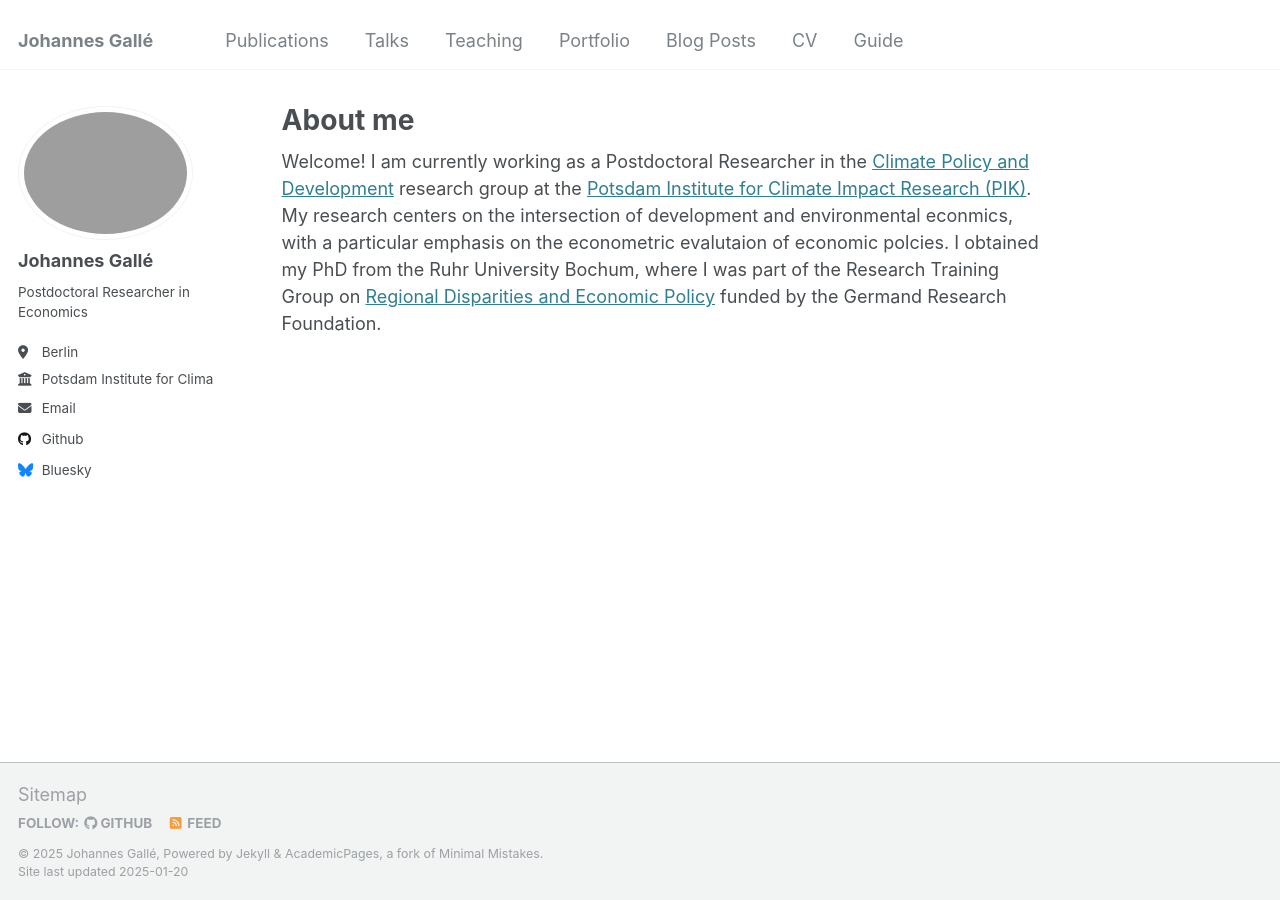
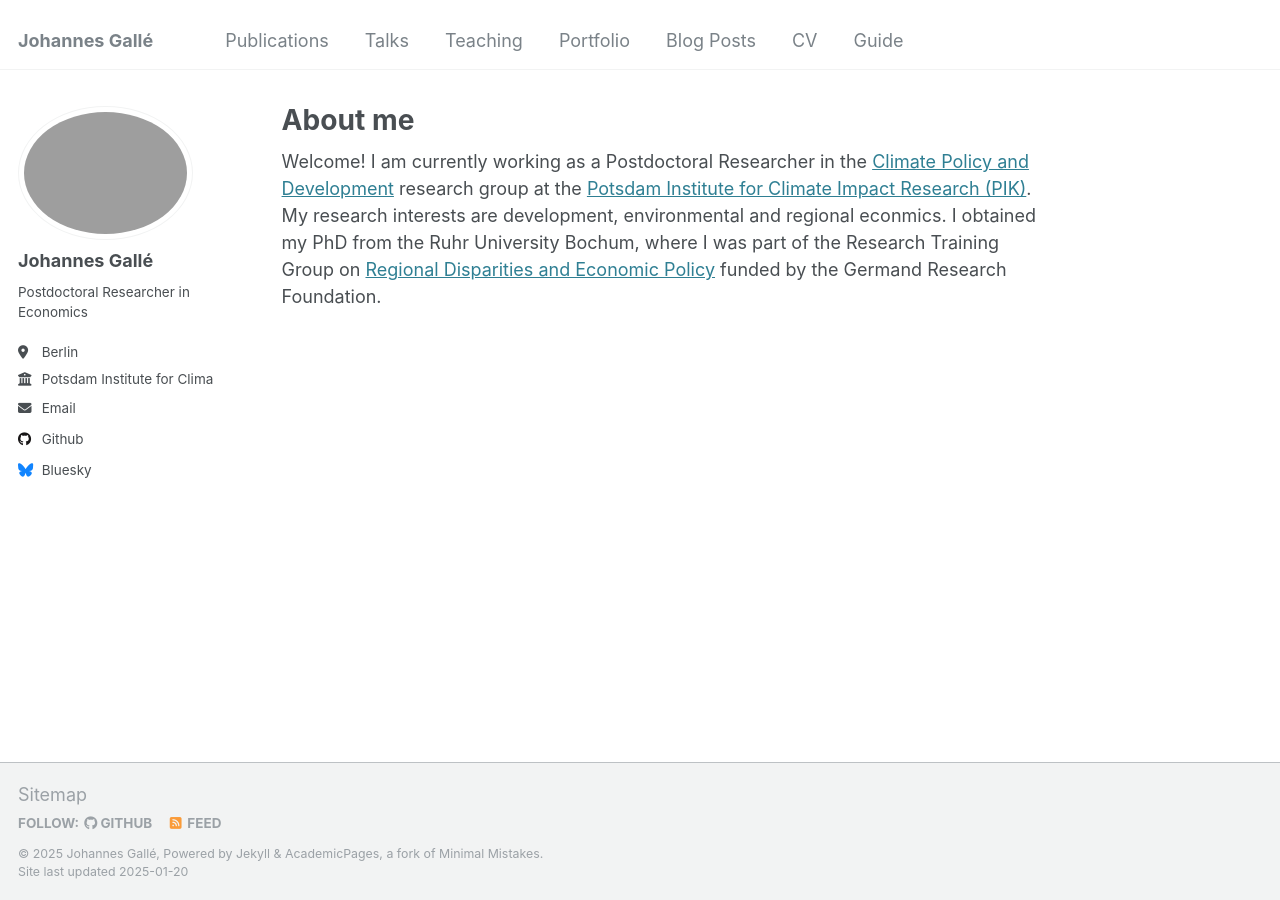
Before and after one commit to johannesgalle/johannesgalle.github.io, a Jekyll site: the page built from _pages/about.md, in a window 1280 px wide. Built offline with Jekyll 4.4.1, drawn with Linux system fonts in a browser that asks for light colours.

Commit message:
Update about.md

```diff
--- a/_pages/about.md
+++ b/_pages/about.md
@@ -7,4 +7,4 @@ redirect_from:
   - /about.html
 ---
 
-Welcome! I am currently working as a Postdoctoral Researcher in the [Climate Policy and Development](https://www.pik-potsdam.de/en/institute/departments/climate-economics-and-policy/research/climate-policy-and-development) research group at the [Potsdam Institute for Climate Impact Research (PIK)](https://www.pik-potsdam.de/en/institute/departments/climate-economics-and-policy).  My research centers on the intersection of development and environmental econmics, with a particular emphasis on the econometric evalutaion of economic polcies. I obtained my PhD from the Ruhr University Bochum, where I was part of the Research Training Group on [Regional Disparities and Economic Policy](https://www.regional-disparities.de/) funded by the Germand Research Foundation.
+Welcome! I am currently working as a Postdoctoral Researcher in the [Climate Policy and Development](https://www.pik-potsdam.de/en/institute/departments/climate-economics-and-policy/research/climate-policy-and-development) research group at the [Potsdam Institute for Climate Impact Research (PIK)](https://www.pik-potsdam.de/en/institute/departments/climate-economics-and-policy).  My research interests are development, environmental and regional econmics. I obtained my PhD from the Ruhr University Bochum, where I was part of the Research Training Group on [Regional Disparities and Economic Policy](https://www.regional-disparities.de/) funded by the Germand Research Foundation.
```
